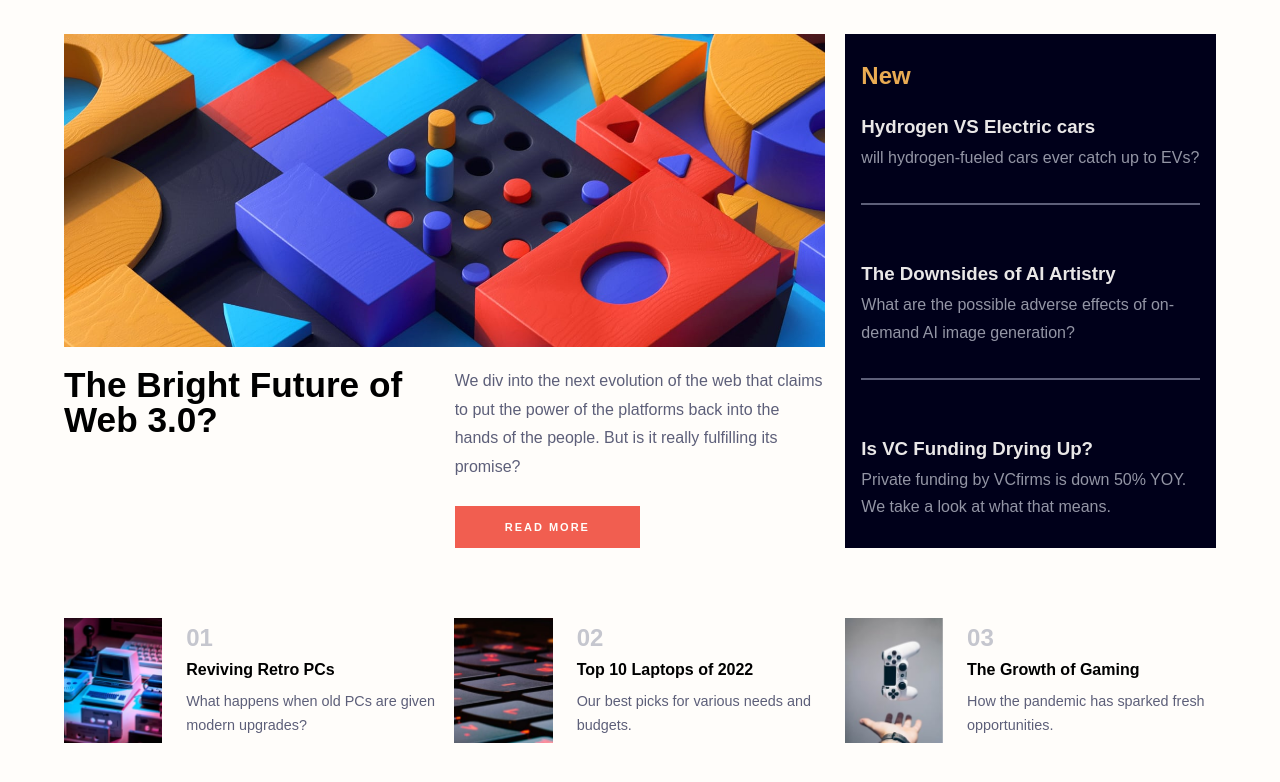
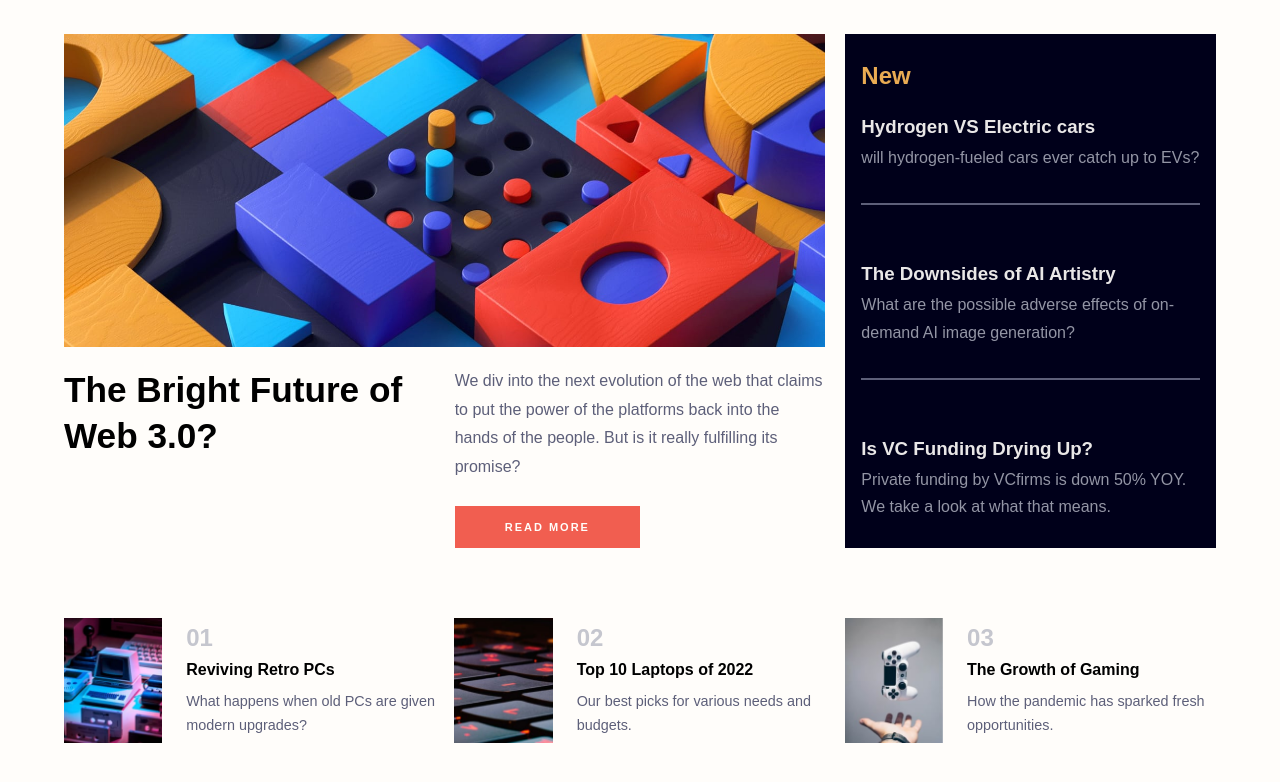
Before and after one commit to Eyobed106/Responsive-news-homepage-main, a plain HTML site: page index.html in a window 1280 px wide. Shown: the part 98-880 px from the top of the page. Drawn offline with Linux system fonts and the light colour scheme.

Commit message:
adjust the line height of heading one

```diff
--- a/CSS/styles.css
+++ b/CSS/styles.css
@@ -83,7 +83,7 @@ nav ul {
 h1 {
   font-weight: 800;
   font-size: 2.2em;
-  line-height: 1;
+  line-height: 1.3em;
 }
 
 .desc {
```
Also changed, not shown: 1 other file.
